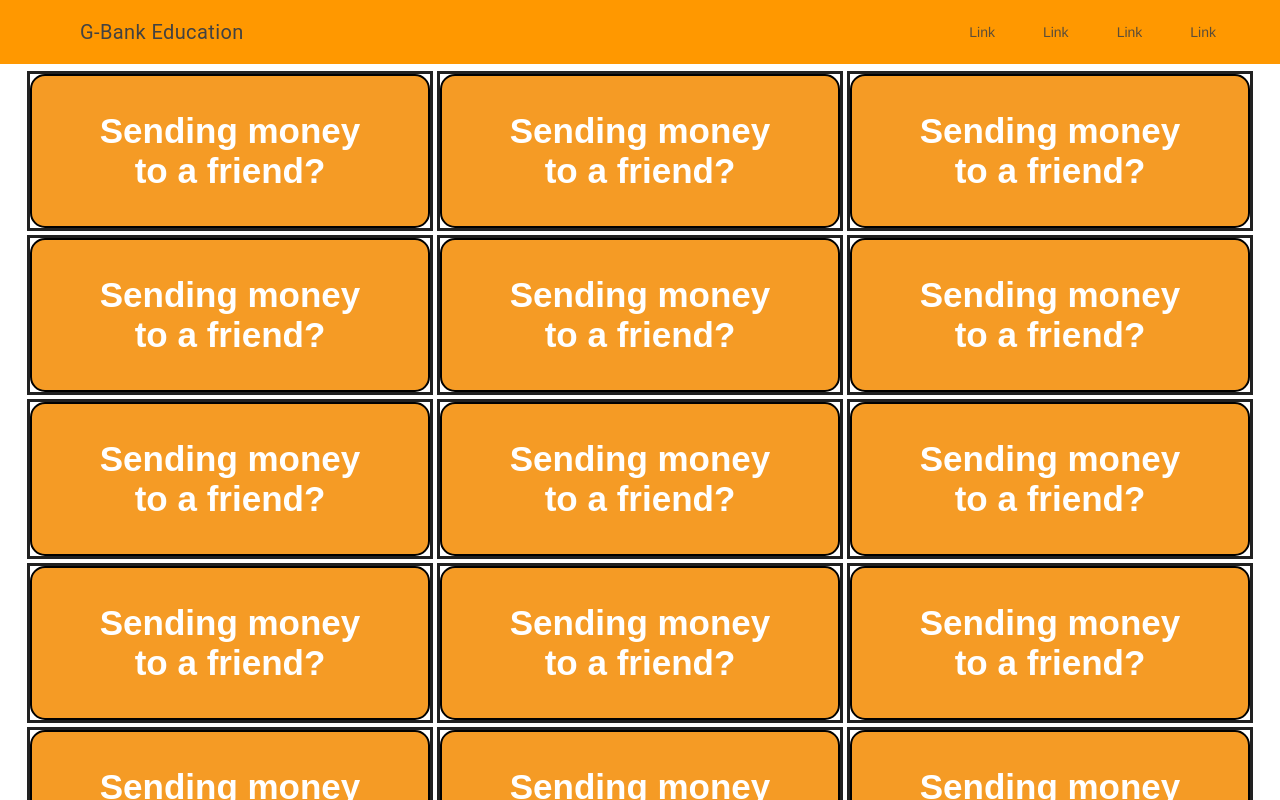
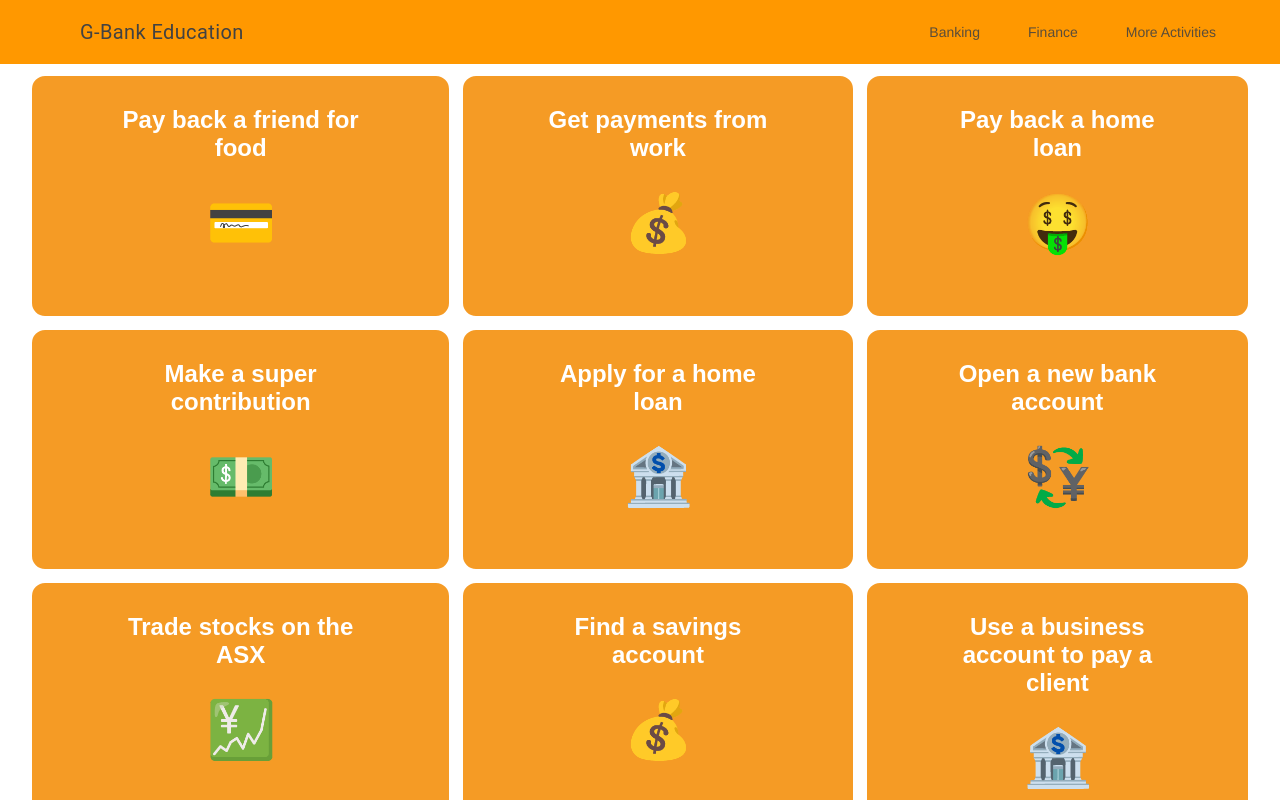
Before and after one commit to Blake-Haydon/Accenture-2019-Hackathon, a plain HTML site: page index.html in a window 1280 px wide. Drawn offline with nearby package versions, Linux system fonts and the light colour scheme.

Commit message:
added menu

```diff
--- a/index.html
+++ b/index.html
@@ -30,10 +30,9 @@
 
         <!-- Navigation -->
         <nav class="mdl-navigation">
-          <a class="mdl-navigation__link" href="">Link</a>
-          <a class="mdl-navigation__link" href="">Link</a>
-          <a class="mdl-navigation__link" href="">Link</a>
-          <a class="mdl-navigation__link" href="">Link</a>
+          <a class="mdl-navigation__link" href="">Banking</a>
+          <a class="mdl-navigation__link" href="">Finance</a>
+          <a class="mdl-navigation__link" href="">More Activities</a>
         </nav>
       </div>
     </header>
--- a/main.css
+++ b/main.css
@@ -2,26 +2,24 @@
   display: grid;
   grid-template-columns: auto auto auto;
   grid-gap: 10px;
-  background-color: white;
   padding: 10px;
   margin-left: 20px;
   margin-right: 20px;
+
 }
 
 .grid-item {
   font-size: 30px;
-  /* border: 3px solid #487a48; */
   text-align: center;
-  outline-style: solid;
 }
 
 .big-button {
-  padding: 25px 50px;
+  padding: 20px 70px;
   text-align: center;
   background-color: #f59b25;
-  font-size: 35px;
+  font-size: 24px;
   font-weight: bold;
   border-radius: 15px;
   font-color: #ffffff;
-  border: 2px solid black;
+  border: 2px solid white;
 }
--- a/scripts/main.js
+++ b/scripts/main.js
@@ -4,12 +4,13 @@ function activitySelected(activity_name)
   console.log('this works and is connected ' + activity_name);
 }
 
-function generateActivity(name, link)
+function generateActivity(name, link, emoji)
 {
   let activity = document.createElement( 'div' );
-  activity.innerHTML =   '<button style="color: #ffffff" class="big-button" onclick="activitySelected(' + name + ');">' +
+  activity.innerHTML =   '<button style="color: #ffffff" class="big-button" onclick="activitySelected("' + name + '");">' +
                             '<div style="display: center; padding: 10px 10px">' +
-                              'Sending money to a friend?' +
+                              name + ' <br>' +
+                              '<h1>' + emoji + '</h1> ' +
                             '</div>' +
                           '</button>';
   activity.className = 'grid-item';
@@ -19,8 +20,30 @@ function generateActivity(name, link)
 }
 
 
-for (let i = 0; i < 16; i++)
-{
-  // generate random activities
-  generateActivity(i, 'NO LINK, JUST FILLER');
-}
+generateActivity('Pay back a friend for food', 'NO LINK, JUST FILLER', "💳");
+generateActivity('Get payments from work', 'NO LINK, JUST FILLER', "💰");
+generateActivity('Pay back a home loan', 'NO LINK, JUST FILLER', "🤑");
+generateActivity('Make a super contribution', 'NO LINK, JUST FILLER', "💵");
+generateActivity('Apply for a home loan', 'NO LINK, JUST FILLER', "🏦");
+generateActivity('Open a new bank account', 'NO LINK, JUST FILLER', "💱");
+generateActivity('Trade stocks on the ASX', 'NO LINK, JUST FILLER', "💹");
+
+// more filler
+generateActivity('Find a savings account', 'NO LINK, JUST FILLER',"💰");
+generateActivity('Use a business account to pay a client', 'NO LINK, JUST FILLER', "🏦");
+
+
+//
+// let story = {
+//   'step1': {
+//     'name': "hello"
+//     'objectives': "hello"
+//     'info': "hello"
+//   }
+//
+//   'step2': {
+//     'name': "hello"
+//     'objectives': "hello"
+//     'info': "hello"
+//   }
+// }
```
